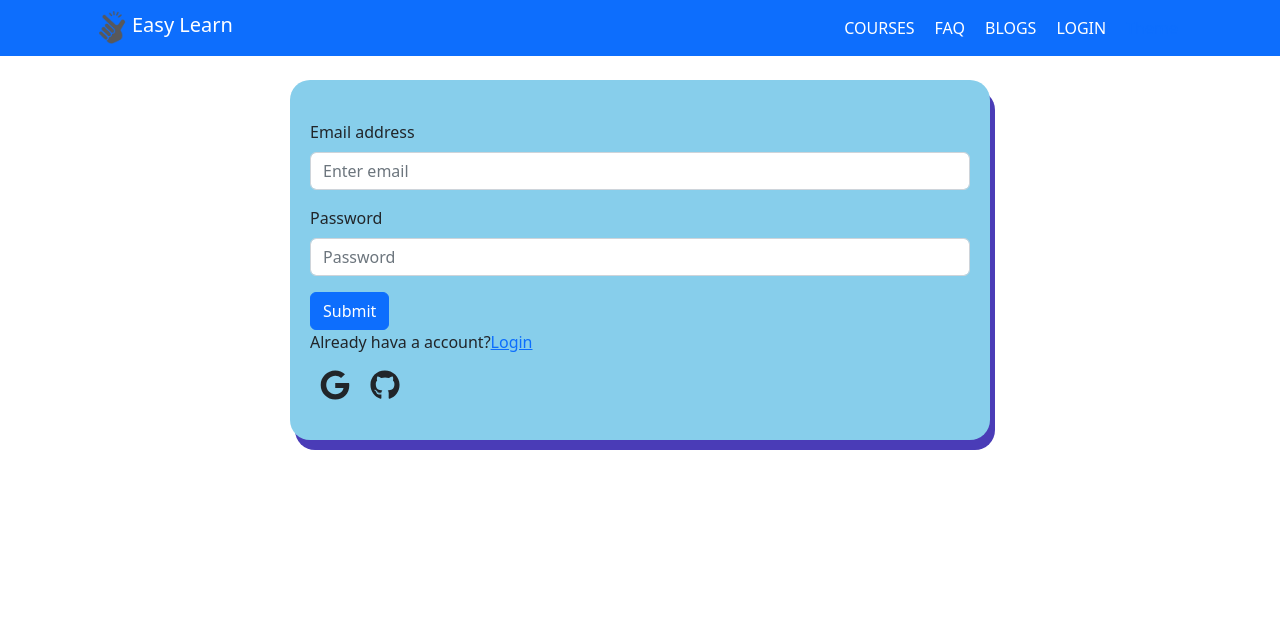
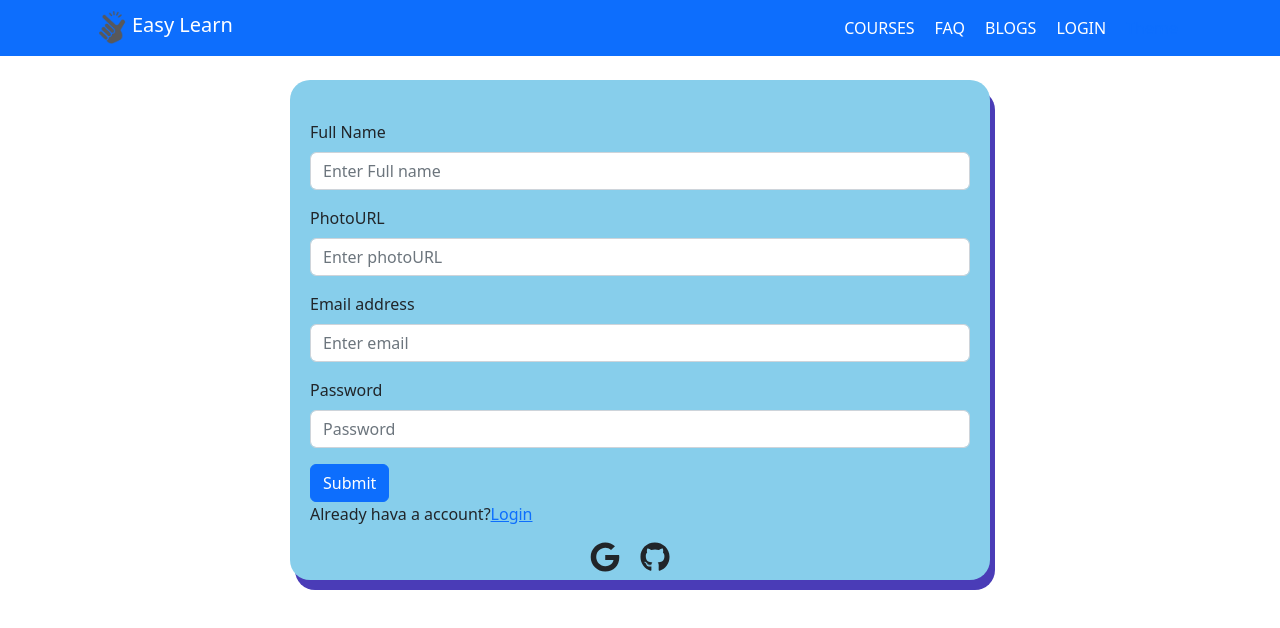
Before and after one commit to BayajidAlam/Easy-learning-client, a React (Create React App) app: page /register in a window 1280 px wide. Shown: the top 628 px of the page. Built offline with nearby package versions, Linux system fonts and the light colour scheme.

Commit message:
register page done

```diff
--- a/src/pages/Login/Login.css
+++ b/src/pages/Login/Login.css
@@ -15,6 +15,11 @@
   padding-bottom: 10;
 }
 
+.icon-container{
+  margin: auto;
+  height: 40px;
+  width: 120px;
+}
 @media screen and (max-width:576px) {
   .my-form{
     width: 300px;
--- a/src/pages/Login/Login.js
+++ b/src/pages/Login/Login.js
@@ -28,7 +28,7 @@ const Login = () => {
         Don't hava account?<Link to="/register">Register</Link>
       </p>
 
-      <div>
+      <div className="icon-container">
         <FaGoogle className="alternative-login" />
         <FaGithub className="alternative-login" />
       </div>
--- a/src/pages/Register/Register.css
+++ b/src/pages/Register/Register.css
@@ -1,8 +1,14 @@
 .register-form{
   width: 700px;
-  height: 360px;
+  height: 500px;
   background-color: skyblue;
   padding: 40px 20px;
   border-radius: 20px;
   box-shadow: 5px 10px #4a3cb7
 }
+
+.icon-container{
+  margin: auto;
+  height: 40px;
+  width: 120px;
+}
--- a/src/pages/Register/Register.js
+++ b/src/pages/Register/Register.js
@@ -9,24 +9,34 @@ const Register = () => {
   return (
     <Form className="register-form mx-auto mt-4">
 
+      <Form.Group className="mb-3" controlId="formBasicName">
+        <Form.Label>Full Name</Form.Label>
+        <Form.Control type="text" name="name" placeholder="Enter Full name" />
+      </Form.Group>
+
+      <Form.Group className="mb-3" controlId="formBasicPhotoURL">
+        <Form.Label>PhotoURL</Form.Label>
+        <Form.Control type="text" name="photoURL" placeholder="Enter photoURL" />
+      </Form.Group>
+
       <Form.Group className="mb-3" controlId="formBasicEmail">
         <Form.Label>Email address</Form.Label>
-        <Form.Control type="email" placeholder="Enter email" />
+        <Form.Control type="email" name="email" placeholder="Enter email" />
       </Form.Group>
 
       <Form.Group className="mb-3" controlId="formBasicPassword">
         <Form.Label>Password</Form.Label>
-        <Form.Control type="password" placeholder="Password" />
+        <Form.Control type="password" name="password" placeholder="Password" />
       </Form.Group>
 
       <Button variant="primary" type="submit">
         Submit
       </Button>
       <p>
-        Already hava a account?<Link to="/register">Login</Link>
+        Already hava a account?<Link to="/login">Login</Link>
       </p>
 
-      <div>
+      <div className="icon-container">
         <FaGoogle className="alternative-login" />
         <FaGithub className="alternative-login" />
       </div>
```
